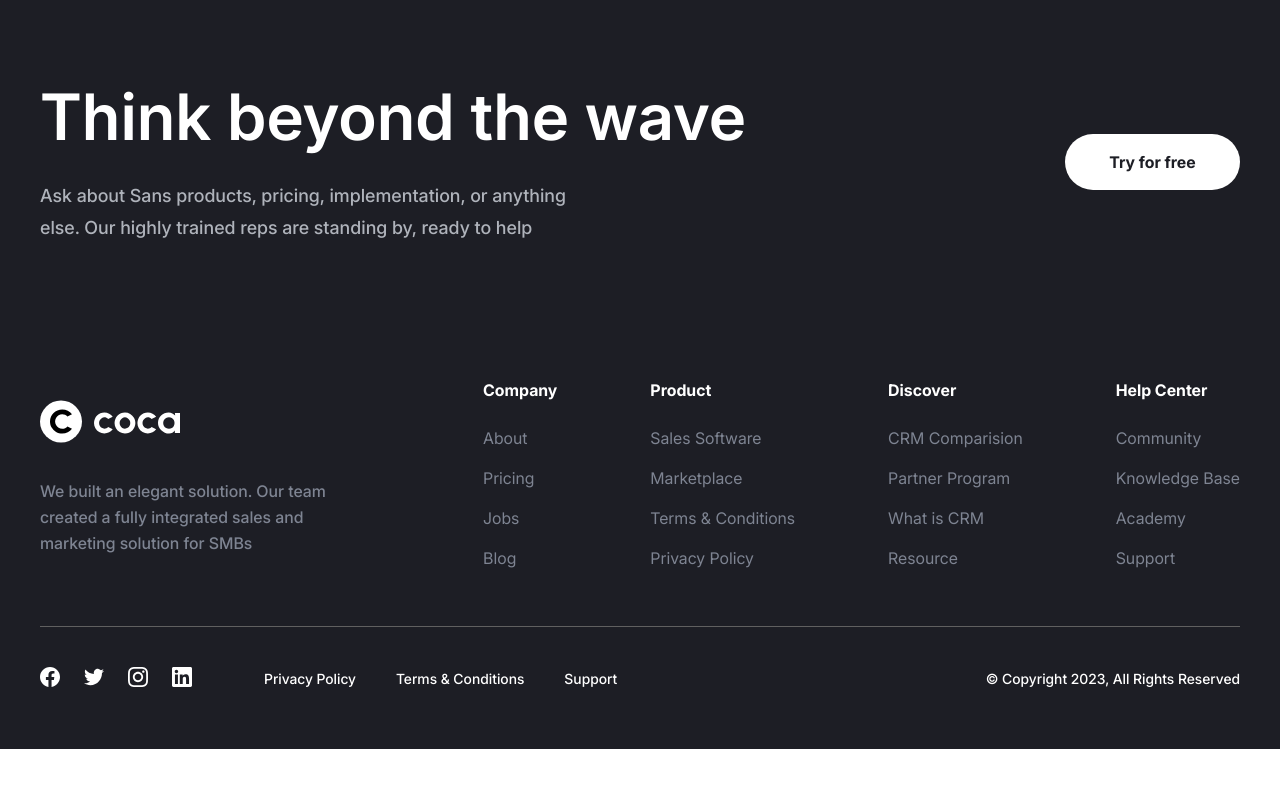
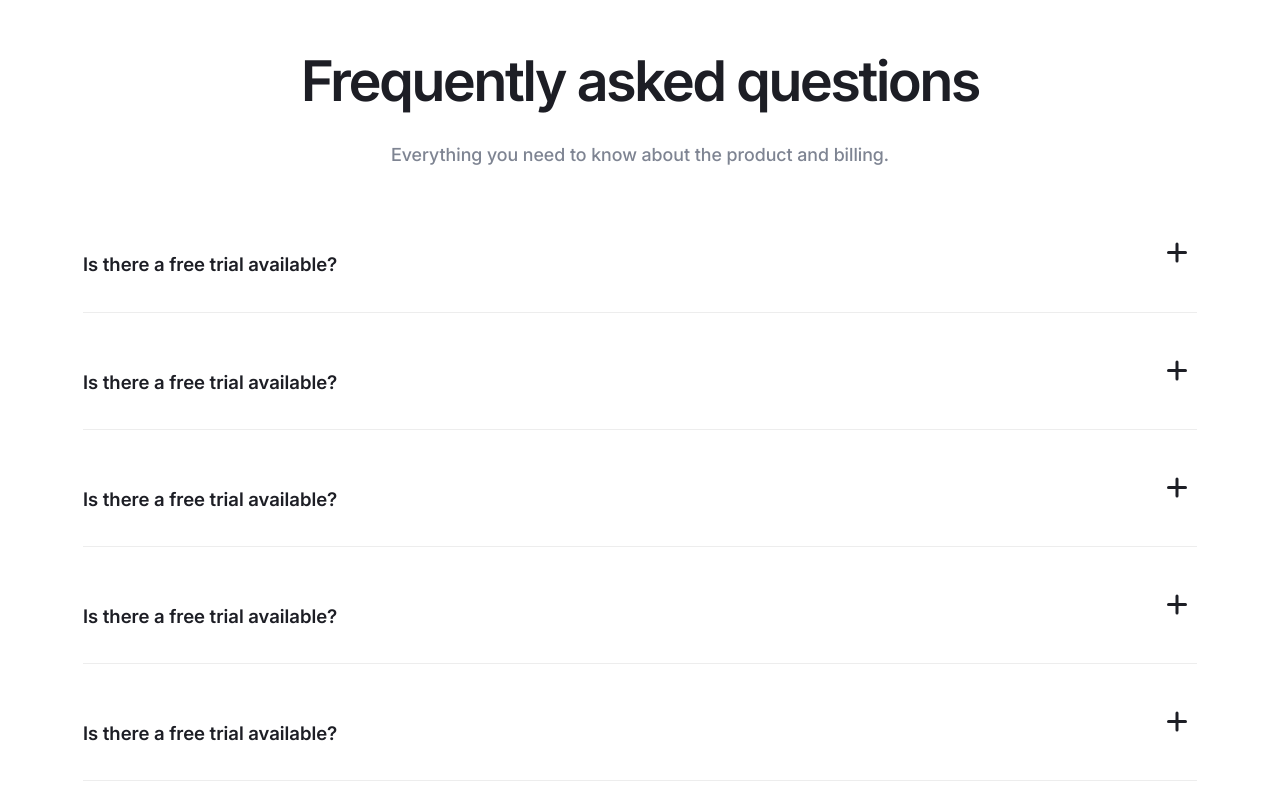
Before and after one commit to evylkin/coca, a website built with Vite: page pricing.html in a window 1280 px wide. Shown: the part 1660-2460 px from the top of the page. Before the commit the page ends 2409 px from the top, so only its background shows below. Built offline with nearby package versions, Linux system fonts and the light colour scheme.

Commit message:
created pricing section

```diff
--- /dev/null
+++ b/assets/html/components/pricing/faq.html
@@ -0,0 +1,63 @@
+<section class="faq">
+  <div class="container faq__container">
+    <h2 class="faq__title heading-h2">Frequently asked questions</h2>
+    <p class="faq__descr text-p-medium">
+      Everything you need to know about the product and billing.
+    </p>
+    <details class="faq__accordion">
+      <summary class="faq__accordion-control">
+        <h3 class="faq__accordion-title">Is there a free trial available?</h3>
+        <span class="faq__accordion-icon"></span>
+      </summary>
+      <p class="faq__accordion-text">
+        Yes, you can try us for free for 30 days. If you want, we’ll provide you
+        with a free, personalized 30-minute onboarding call to get you up and
+        running as soon as possible.
+      </p>
+    </details>
+    <details class="faq__accordion">
+      <summary class="faq__accordion-control">
+        <h3 class="faq__accordion-title">Is there a free trial available?</h3>
+        <span class="faq__accordion-icon"></span>
+      </summary>
+      <p class="faq__accordion-text">
+        Yes, you can try us for free for 30 days. If you want, we’ll provide you
+        with a free, personalized 30-minute onboarding call to get you up and
+        running as soon as possible.
+      </p>
+    </details>
+    <details class="faq__accordion">
+      <summary class="faq__accordion-control">
+        <h3 class="faq__accordion-title">Is there a free trial available?</h3>
+        <span class="faq__accordion-icon"></span>
+      </summary>
+      <p class="faq__accordion-text">
+        Yes, you can try us for free for 30 days. If you want, we’ll provide you
+        with a free, personalized 30-minute onboarding call to get you up and
+        running as soon as possible.
+      </p>
+    </details>
+    <details class="faq__accordion">
+      <summary class="faq__accordion-control">
+        <h3 class="faq__accordion-title">Is there a free trial available?</h3>
+        <span class="faq__accordion-icon"></span>
+      </summary>
+      <p class="faq__accordion-text">
+        Yes, you can try us for free for 30 days. If you want, we’ll provide you
+        with a free, personalized 30-minute onboarding call to get you up and
+        running as soon as possible.
+      </p>
+    </details>
+    <details class="faq__accordion">
+      <summary class="faq__accordion-control">
+        <h3 class="faq__accordion-title">Is there a free trial available?</h3>
+        <span class="faq__accordion-icon"></span>
+      </summary>
+      <p class="faq__accordion-text">
+        Yes, you can try us for free for 30 days. If you want, we’ll provide you
+        with a free, personalized 30-minute onboarding call to get you up and
+        running as soon as possible.
+      </p>
+    </details>
+  </div>
+</section>
--- a/pricing.html
+++ b/pricing.html
@@ -4,6 +4,7 @@
   <body class="body" data-theme="light">
     <load src="./assets/html/components/header.html" title="pricing" />
     <load src="./assets/html/components/pricing/hero.html" />
+    <load src="./assets/html/components/pricing/faq.html" />
     <load src="./assets/html/components/footer.html" />
     <script type="module" src="./pricing.js"></script>
   </body>
--- a/scss/pricing.scss
+++ b/scss/pricing.scss
@@ -4,4 +4,5 @@
 
 @import './components/header';
 @import './pricing/hero';
+@import './pricing/faq';
 @import './components/footer';
--- /dev/null
+++ b/scss/pricing/faq.scss
@@ -0,0 +1,70 @@
+.faq {
+  &__container {
+    max-width: 1114px;
+    padding: 81px 0 160px;
+  }
+  &__title {
+    text-align: center;
+    margin-bottom: 24px;
+    font-weight: 600;
+    line-height: 120%;
+    letter-spacing: -0.04em;
+    color: var(--neutral-color-100);
+  }
+  &__descr {
+    text-align: center;
+    font-weight: 500;
+    line-height: 178%;
+    text-align: center;
+    color: #7e8492;
+    margin-bottom: 80px;
+  }
+  &__accordion {
+    text-align: left;
+    border-bottom: 1px solid #ededed;
+    padding-bottom: 32px;
+
+    &:not(:last-child) {
+      margin-bottom: 56px;
+    }
+
+    &-control {
+      position: relative;
+      list-style: none;
+      cursor: pointer;
+      &::before,
+      &::after {
+        position: absolute;
+        top: 0;
+        right: 10px;
+        content: '';
+        display: block;
+        width: 20px;
+        height: 3px;
+        background-color: var(--neutral-color-100);
+        border-radius: 20px;
+      }
+      &::after {
+        transform: rotate(90deg);
+      }
+      &::-webkit-details-marker {
+        display: none;
+      }
+    }
+    &-title {
+      font-weight: 600;
+      line-height: 150%;
+      color: var(--neutral-color-100);
+    }
+    &-text {
+      max-width: 641px;
+      margin-top: 16px;
+      font-weight: 500;
+      line-height: 178%;
+      color: #7e8492;
+    }
+    &[open] &-control:after {
+      transform: rotate(0deg);
+    }
+  }
+}
```
Also changed, not shown: about.html (deleted, +0 -7 lines).
